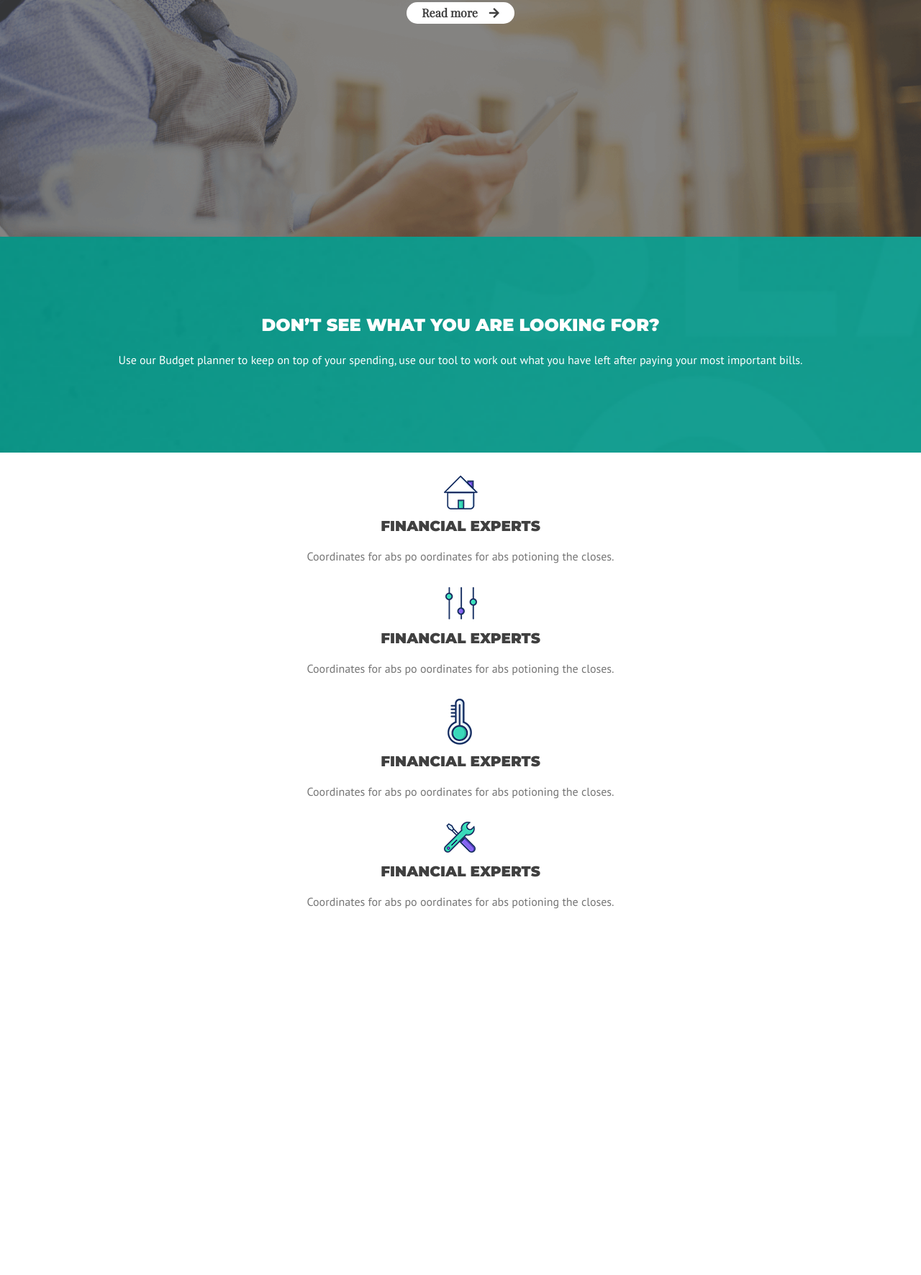
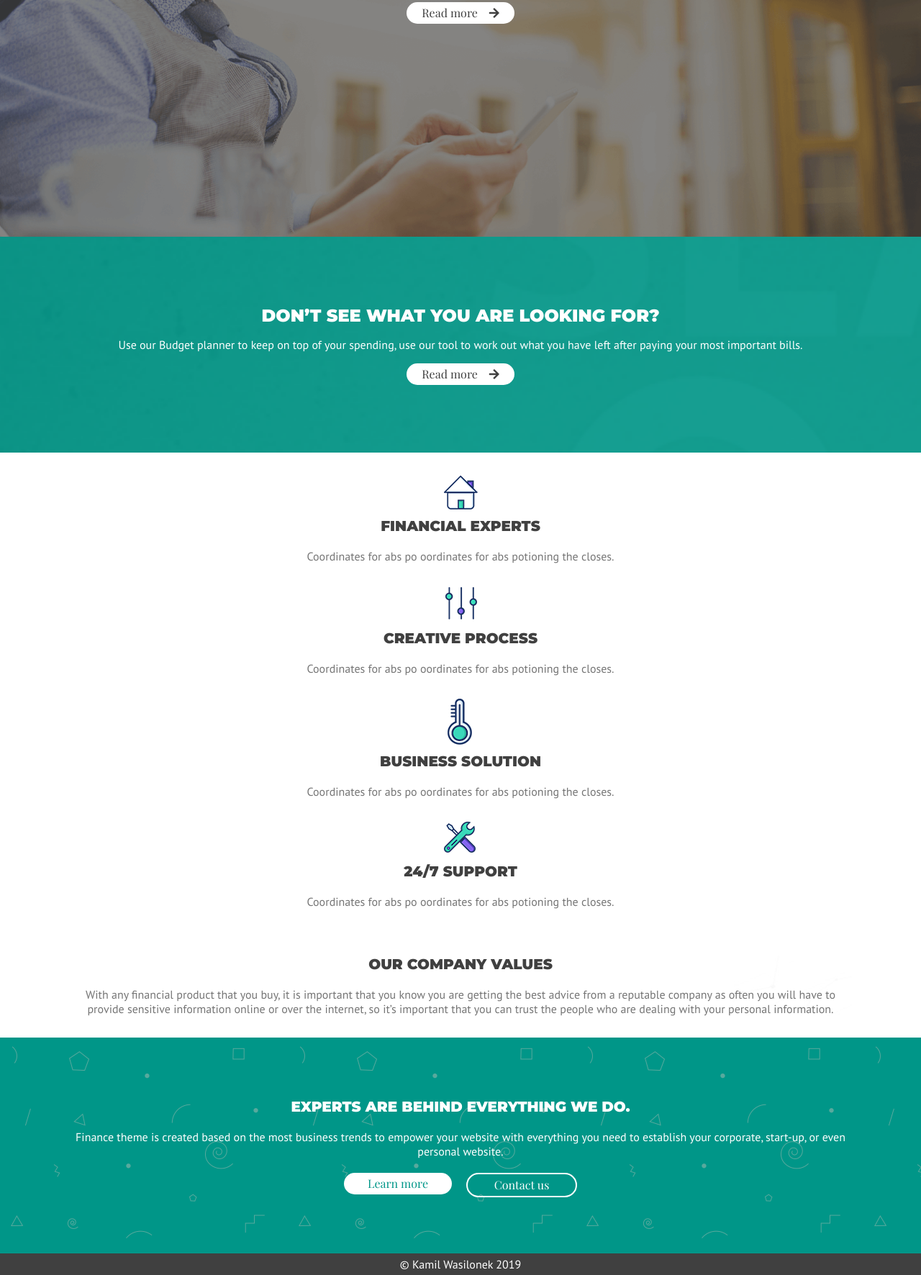
Before and after one commit to KamilWasilonek/PSD-Template, a website: page dist/index.html in a window 1280 px wide. Shown: the part 471-2243 px from the top of the page at 72% size. Before the commit the page ends 1794 px from the top, so only its background shows below. Drawn offline with nearby package versions, Linux system fonts and the light colour scheme.

Commit message:
Section 1,2,3

```diff
--- a/scss/style.scss
+++ b/scss/style.scss
@@ -5,6 +5,27 @@ $sansFont: 'PT Sans';
 $greyBtnColor: #404040;
 $greyTextColor: #757575;
 $titleTextSize: 20px;
+@mixin btn {
+    cursor: pointer;
+    display: flex;
+    justify-content: center;
+    align-items: center;
+    background: #fff;
+    width: 150px;
+    height: 30px;
+    border-radius: 60px;
+    color: $greyBtnColor;
+    font-family: $playfairFont;
+    p {
+        margin-right: 1rem;
+    }
+}
+
+@mixin flexCenter {
+    display: flex;
+    justify-content: center;
+    align-items: center;
+}
 
 body,
 html {
@@ -14,6 +35,9 @@ html {
     width: 100%;
     height: 100%;
     font-size: 16px;
+    font-family: $sansFont;
+    text-align: center;
+    cursor: default;
 }
 
 .container {
@@ -27,6 +51,11 @@ html {
     font-family: $montserratFont;
     font-weight: 900;
     font-size: $titleTextSize;
+    text-transform: uppercase;
+}
+
+.noSelect {
+    user-select: none;
 }
 
 .banner-img {
@@ -41,8 +70,9 @@ html {
 }
 
 .nav {
+    text-align: left;
     .company-logo {
-        padding: 20px 0 0 20px;
+        padding: 20px 0 0 30px;
     }
     .menu-btn {
         position: fixed;
@@ -60,7 +90,6 @@ html {
 }
 
 .banner-text {
-    cursor: default;
     display: flex;
     flex-direction: column;
     height: 100vh;
@@ -83,33 +112,21 @@ html {
         }
         .text-4 {
             font-size: 14px;
-            font-family: $sansFont;
             font-weight: 400;
         }
     }
     .read-btn {
-        cursor: pointer;
-        display: flex;
-        justify-content: center;
-        align-items: center;
-        background: #fff;
-        width: 150px;
-        height: 30px;
-        border-radius: 60px;
-        color: $greyBtnColor;
-        font-family: $playfairFont;
-        font-weight: bold;
+        @include btn;
         p {
             margin-right: 1rem;
         }
     }
 }
 
-.services {
+.section-1 {
     display: flex;
     flex-direction: column;
-    width: 100%;
-    text-align: center;
+    width: 100%; // text-align: center;
     .service-details {
         display: flex;
         align-items: center;
@@ -117,21 +134,81 @@ html {
         background: url('../img/Slide-green.png') 0px -160px;
         background-size: cover;
         color: #fff;
-        font-family: $sansFont;
-        .title {
-            font-size: 24px;
-            color:#fff;
+        .text {
+            display: flex;
+            align-items: center;
+            justify-content: center;
+            flex-direction: column;
+            .title {
+                margin: 0;
+                font-size: 24px;
+                color: #fff;
+            }
+            .read-btn {
+                @include btn;
+            }
         }
-
     }
     .service-group {
         padding: 30px 0;
-        font-family: $sansFont;
         color: #757575;
-        // font-size: $paragraphTextSize;
-
         .service {
             margin-bottom: 30px;
         }
     }
 }
+
+.section-2 {
+    background: url('../img/diagram-background.png') -300px 0 no-repeat;
+    color: $greyTextColor;
+    margin-bottom: 30px; // text-align: center;
+    .diagram {
+        display: none;
+    }
+}
+
+.section-3 {
+    cursor: default;
+    background: url('../img/texture-background.png') no-repeat;
+    color: #fff;
+    text-align: center;
+    min-height: 300px;
+    display: flex;
+    flex-direction: column;
+    align-items: center;
+    justify-content: center;
+    .title {
+        text-transform: uppercase;
+        color: #fff;
+        margin-bottom: 20px;
+    }
+
+    .btn-group{
+        display: flex;
+        margin-top: 20px;
+        .btn-1{
+            @include btn;
+            color: #009688;
+            margin-right: 20px;
+            p{
+                margin: 0;
+            }
+        }
+        .btn-2{
+            @include btn;
+            background-color: transparent;
+            border: #fff 2px solid;
+            color: #fff;
+            p{
+                margin: 0;
+            }
+        }
+    }
+}
+
+.footer{
+    background-color: $greyBtnColor;
+    color: #fff;
+    min-height: 30px;
+    @include flexCenter;
+}
```
Also changed, not shown: dist/css/style.css, dist/img/diagram-background.png (added), dist/img/diagram.png (added), dist/img/texture-background.png (added), dist/index.html.
